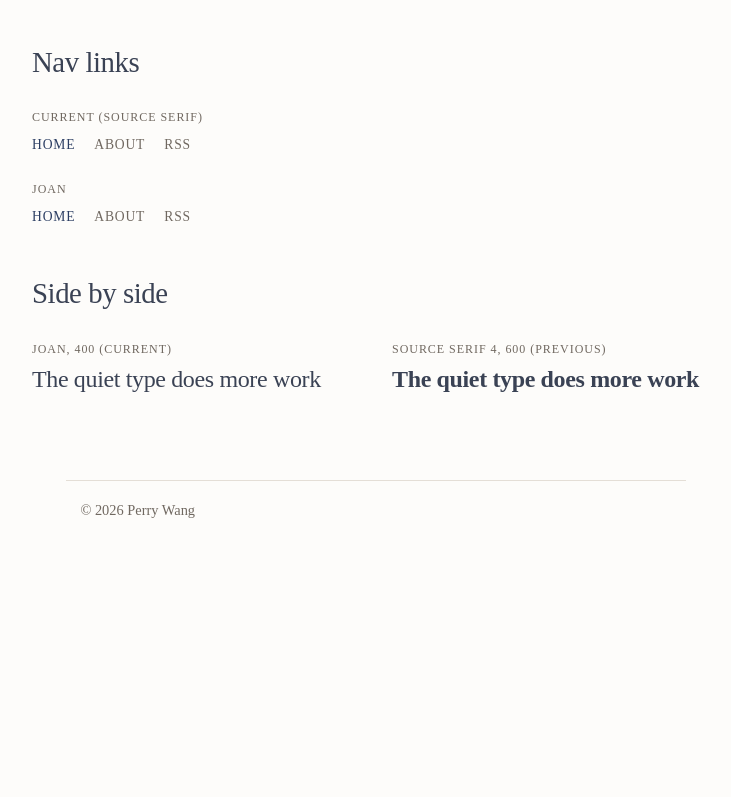
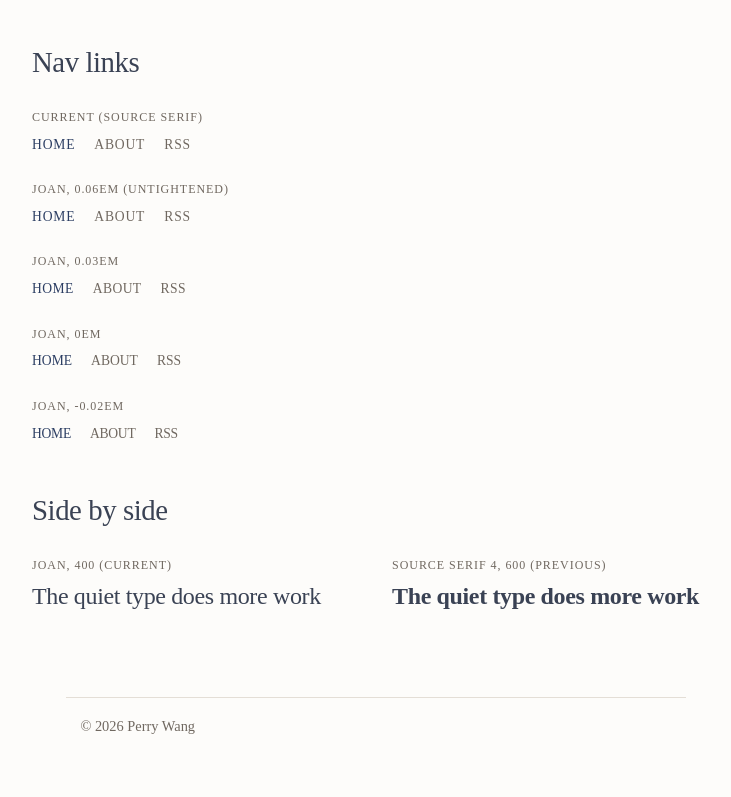
Before and after one commit to perrwa/perrwa.github.io, an Astro site: page /type-sample in a window 1280 px wide. Shown: the part 1905-2702 px from the top of the page, without its empty margins (264-995 px from the left). Before the commit the page ends 2485 px from the top, so only its background shows below. Built offline with nearby package versions, Linux system fonts and the light colour scheme; Astro itself is replaced by a stand-in of ours.

Commit message:
docs: add letter-spacing tightening steps to Joan nav comparison
Nav trio at 0.06em (current), 0.03em, 0em, and -0.02em so the
right amount of tracking can be picked by eye rather than
guessed in one shot.

```diff
--- a/src/pages/type-sample.astro
+++ b/src/pages/type-sample.astro
@@ -91,6 +91,15 @@ import Header from '../components/Header.astro';
       }
       .nav-preview.joan {
         font-family: var(--display);
+      }
+      .nav-preview.tighten-1 {
+        letter-spacing: 0.03em;
+      }
+      .nav-preview.tighten-2 {
+        letter-spacing: 0em;
+      }
+      .nav-preview.tighten-3 {
+        letter-spacing: -0.02em;
       }
       @media (max-width: 720px) {
         main.specimen {
@@ -221,8 +230,32 @@ import Header from '../components/Header.astro';
             </div>
           </div>
           <div>
-            <p class="label">Joan</p>
+            <p class="label">Joan, 0.06em (untightened)</p>
             <div class="nav-preview joan">
+              <span class="active">Home</span>
+              <span>About</span>
+              <span>RSS</span>
+            </div>
+          </div>
+          <div>
+            <p class="label">Joan, 0.03em</p>
+            <div class="nav-preview joan tighten-1">
+              <span class="active">Home</span>
+              <span>About</span>
+              <span>RSS</span>
+            </div>
+          </div>
+          <div>
+            <p class="label">Joan, 0em</p>
+            <div class="nav-preview joan tighten-2">
+              <span class="active">Home</span>
+              <span>About</span>
+              <span>RSS</span>
+            </div>
+          </div>
+          <div>
+            <p class="label">Joan, -0.02em</p>
+            <div class="nav-preview joan tighten-3">
               <span class="active">Home</span>
               <span>About</span>
               <span>RSS</span>
```
